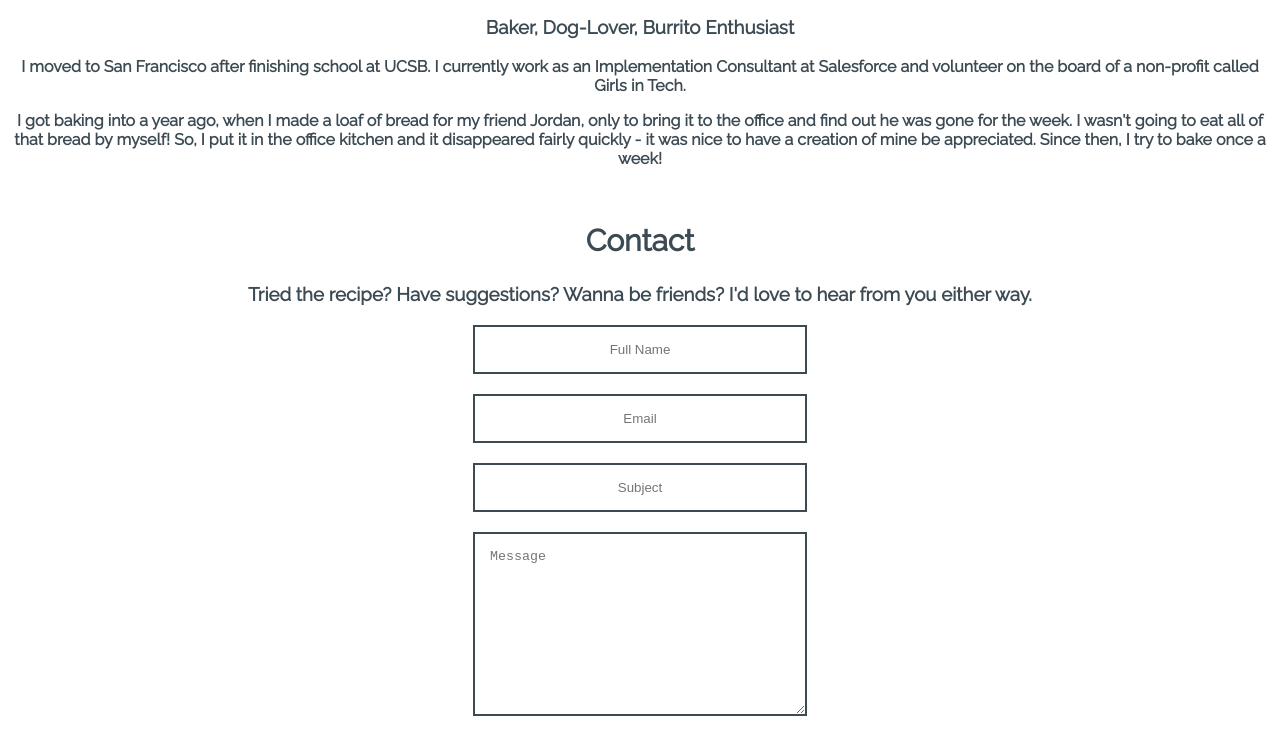
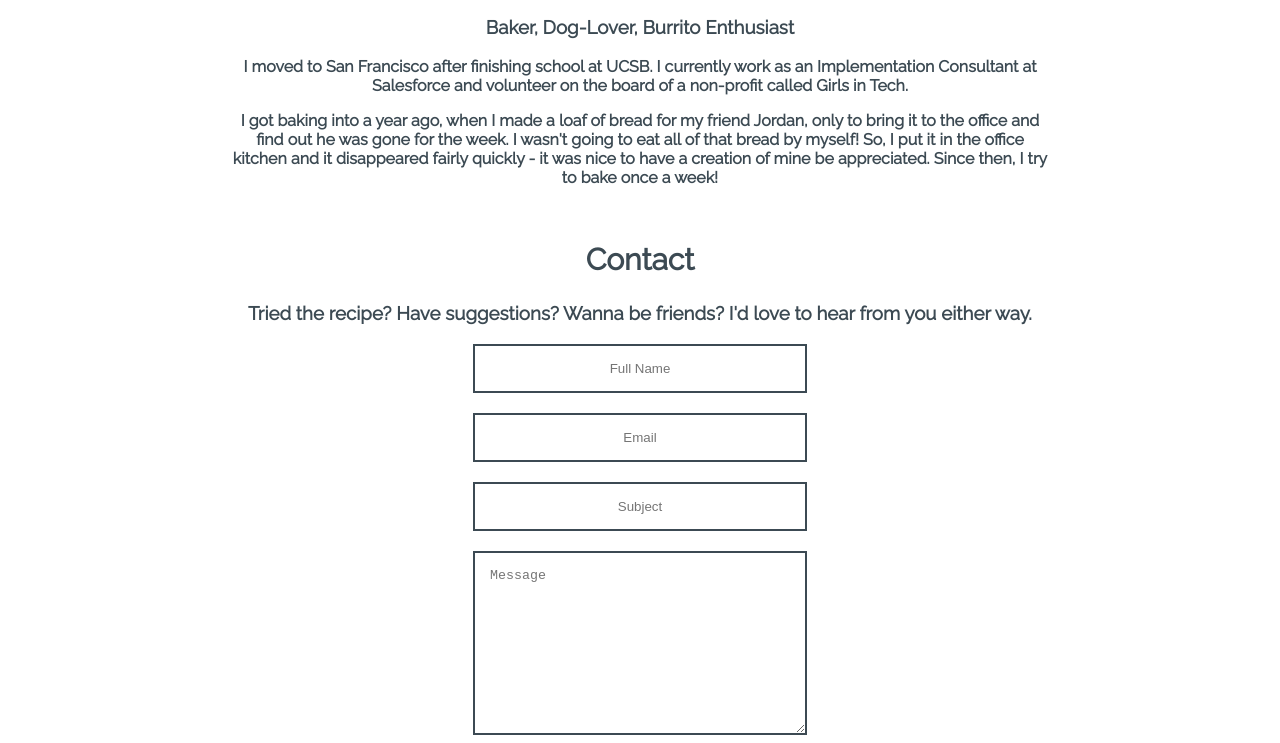
Before and after one commit to gtotlani/gtotlani.github.io, a plain HTML site: page index.html in a window 1280 px wide. Shown: the part 1876-2619 px from the top of the page. Drawn offline with nearby package versions, Linux system fonts and the light colour scheme.

Commit message:
adding padding to about me section

```diff
--- a/css/styles.css
+++ b/css/styles.css
@@ -147,3 +147,8 @@ textarea {
 .face {
 	margin: auto;
 }
+
+.myself {
+	padding-right: 220px;
+	padding-left: 220px;
+}
--- a/index.html
+++ b/index.html
@@ -55,8 +55,8 @@
 		<h2>About Me</h2>
 		<img src="images/headshot.jpg" class="face">
 		<h3>Baker, Dog-Lover, Burrito Enthusiast</h3>
-		<p>I moved to San Francisco after finishing school at UCSB. I currently work as an Implementation Consultant at Salesforce and volunteer on the board of a non-profit called Girls in Tech. </p>
-		<p>I got baking into a year ago, when I made a loaf of bread for my friend Jordan, only to bring it to the office and find out he was gone for the week. I wasn't going to eat all of that bread by myself! So, I put it in the office kitchen and it disappeared fairly quickly - it was nice to have a creation of mine be appreciated. Since then, I try to bake once a week!</p>
+		<p class="myself">I moved to San Francisco after finishing school at UCSB. I currently work as an Implementation Consultant at Salesforce and volunteer on the board of a non-profit called Girls in Tech. </p>
+		<p class="myself">I got baking into a year ago, when I made a loaf of bread for my friend Jordan, only to bring it to the office and find out he was gone for the week. I wasn't going to eat all of that bread by myself! So, I put it in the office kitchen and it disappeared fairly quickly - it was nice to have a creation of mine be appreciated. Since then, I try to bake once a week!</p>
 	</section>
 	<section id="contact">
 			<h2>Contact</h2>
```
